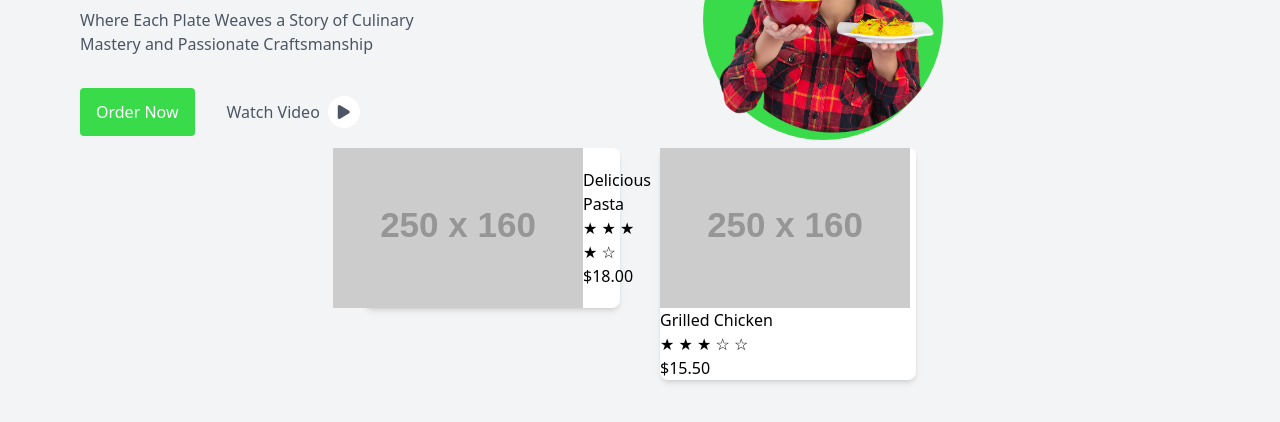
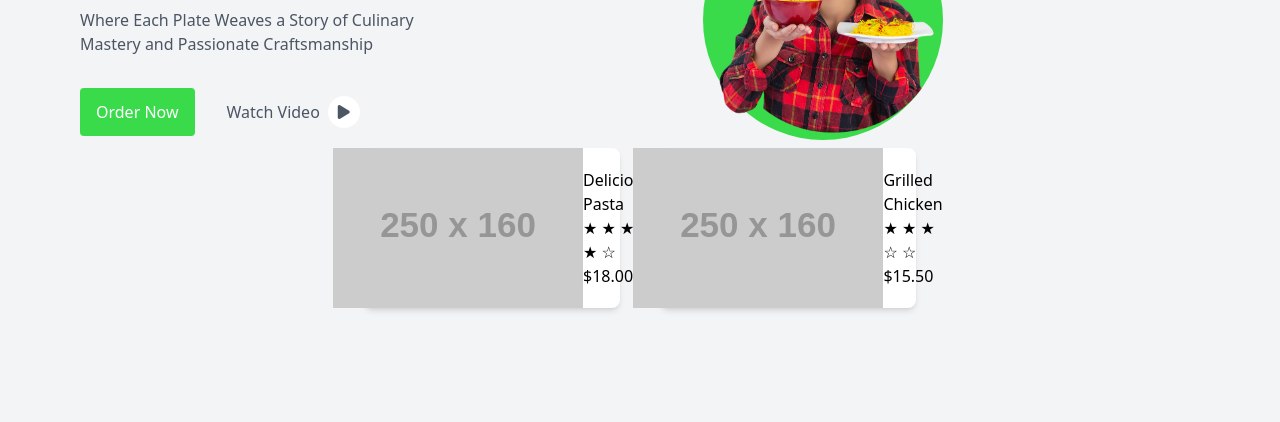
Before and after one commit to vincenttwizere/Foodie, a plain HTML site: page index.html in a window 1280 px wide. Shown: the part 260-682 px from the top of the page. Drawn offline with nearby package versions, Linux system fonts and the light colour scheme; placeholder pictures from the web are drawn by us.

Commit message:
styling second card

```diff
--- a/index.html
+++ b/index.html
@@ -99,7 +99,7 @@
         </div>
 
         <!-- Card 2 -->
-        <div class=" bg-white rounded-lg shadow-md w-64">
+        <div class=" bg-white rounded-lg shadow-md w-64 flex items-center justify-center">
           <img src="https://via.placeholder.com/250x160" alt="Dish 2">
           <div class="card-body">
             <div class="card-title">Grilled Chicken</div>
```
